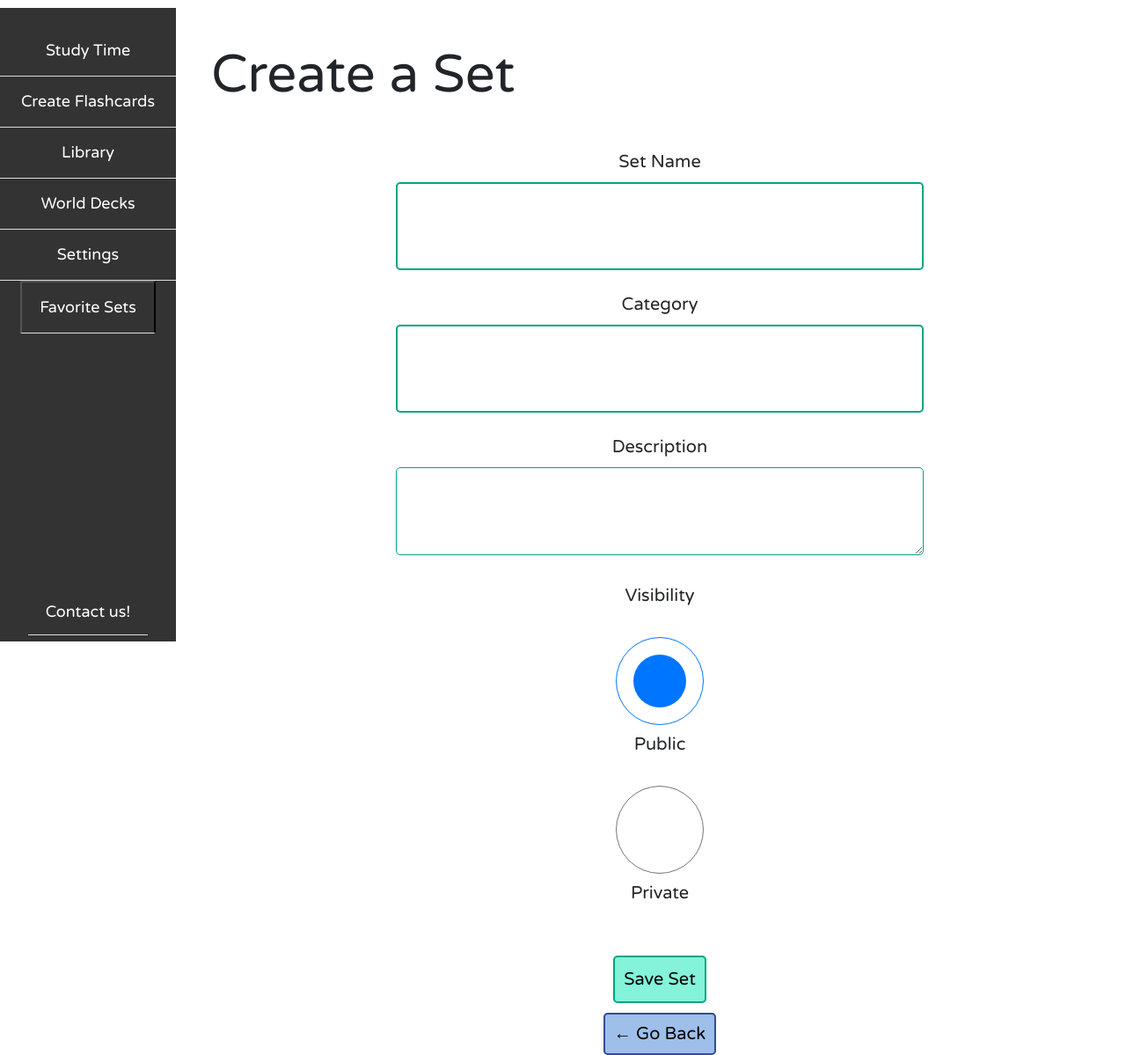
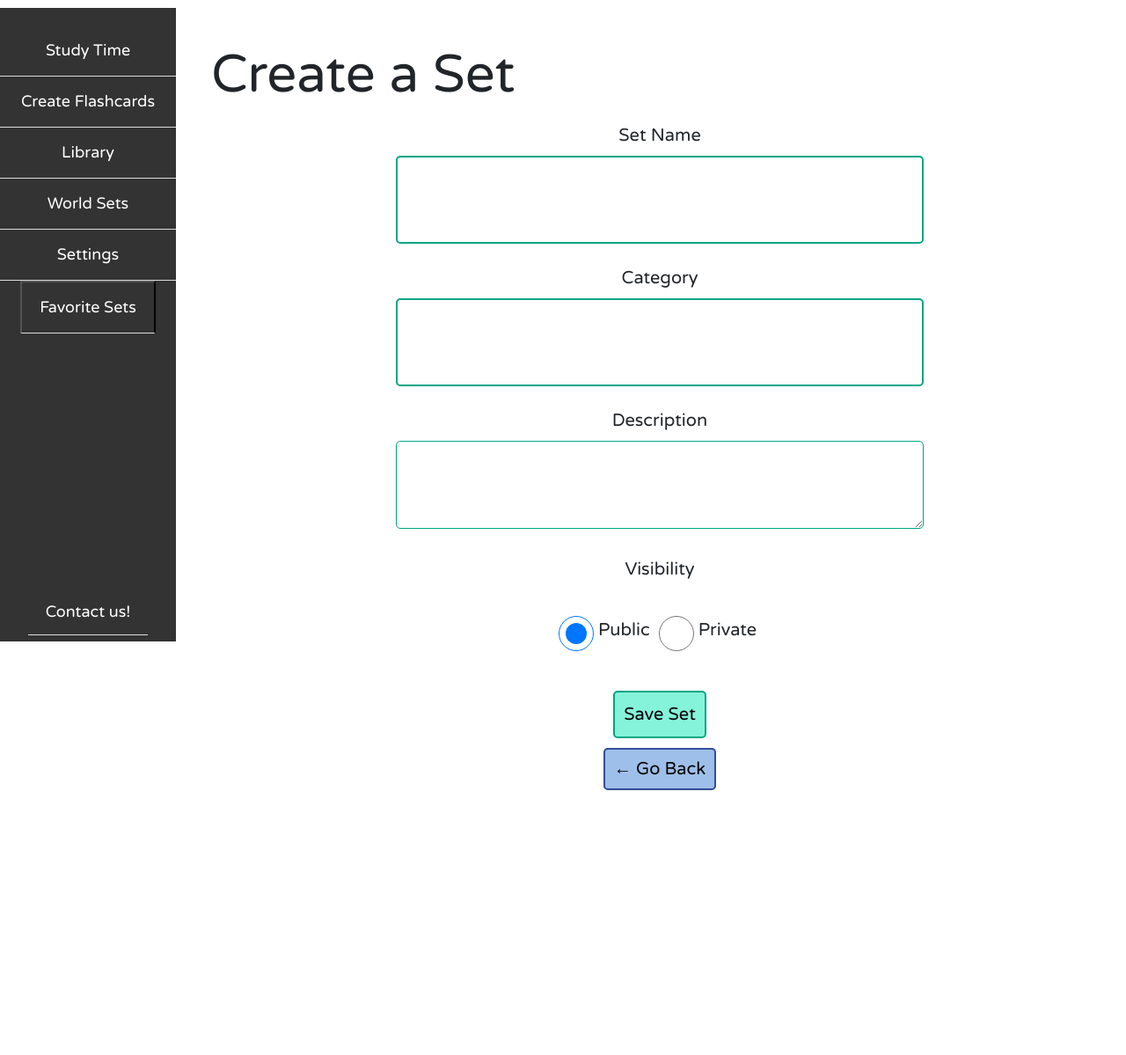
Before and after one commit to njgarner/CSC289-Flashcard-Generator, a Django app: page /create_set/ in a window 1280 px wide. Shown: the part 71-1270 px from the top of the page at 88% size. After the commit the page ends 969 px from the top, so only its background shows below. Run offline with Django 5.2, Linux system fonts and the light colour scheme; the visitor is signed in with stand-in values (Sample User, id 1); data that the repository does not hold is empty; some libraries are stand-ins or nearby versions.

Commit message:
World Sets Functional (locally)
Styling finished, edit visibility added to set details, public decks show up across public accounts

```diff
--- a/mysite/mysite/static/styles.css
+++ b/mysite/mysite/static/styles.css
@@ -350,9 +350,12 @@ body {
 }
 
 .form-content input, .form-content textarea { /* Styles the input and textarea objects */
+    font-size: 20px;
     border-radius: 5px;
-    border-color:#00A682;
+    border-color: #00A682;
     border-style: solid;
+    height: 100px;
+    width: 600px;
 }
 
 .form-content button { /* Styles the buttons for the form-content class */
@@ -647,6 +650,7 @@ hr {
     color: white;
 }
 
+
 /* form-content class style */
 .form-content { /* Centers elements to be in the middle of the page */
     margin-left: auto;
@@ -731,3 +735,7 @@ hr {
     background-color: #53af9a; /* Darker red on hover */
     color: rgb(255, 255, 255);
 }
+
+.form-content .shared-btn #public{
+    height: 100px !important;
+}
--- a/mysite/mysite/templates/base.html
+++ b/mysite/mysite/templates/base.html
@@ -42,7 +42,7 @@
         <a href="{% url 'home' %}">Study Time</a>
         <a href="{% url 'create_flashcard' %}">Create Flashcards</a>
         <a href="{% url 'library_view' %}">Library</a>
-        <a href="{% url 'world_decks' %}">World Decks</a>
+        <a href="{% url 'world_decks' %}">World Sets</a>
         <a href="{% url 'settings' %}">Settings</a>
 
 
--- a/mysite/mysite/templates/create_set.html
+++ b/mysite/mysite/templates/create_set.html
@@ -4,7 +4,7 @@
 
 {% block main %}
 <h2 class="page-title">Create a Set</h2>
-<div class="content">
+<div class="content" style="padding-top: 10px;">
     <div class="form-content">
         <!-- Display the form -->
         <form method="POST">
@@ -18,14 +18,16 @@
 
             <label for="description">Description</label>
             <textarea name="description" id="description"></textarea><br><br>
-
-            <!-- Public/Private selection -->
-            <label for="is_shared">Visibility</label><br>
-            <input type="radio" id="public" name="is_shared" value="on" checked>
-            <label for="public">Public</label><br>
-            <input type="radio" id="private" name="is_shared" value="off">
-            <label for="private">Private</label><br><br>
-
+            <div class="shared-btn">
+                <!-- Public/Private selection -->
+                <label for="is_shared">Visibility</label>
+                <div class="radio-group" style="display: flex; align-items: center; justify-content: center; gap: 5px; padding-bottom: 15px;">
+                    <input type="radio" id="public" style="height:40px; width:40px;" name="is_shared" value="on" checked>
+                    <label for="public">Public</label><br>
+                    <input type="radio" id="private" style="height:40px; width:40px;" name="is_shared" value="off">
+                    <label for="private">Private</label><br><br>
+                </div>
+            </div>
             <button class="button" type="submit">Save Set</button>
         </form>
         <a href="{% url 'library_view' %}" id="back-button">&#8592; Go Back</a>
--- a/mysite/mysite/templates/world_decks.html
+++ b/mysite/mysite/templates/world_sets.html
@@ -4,7 +4,7 @@
 
 {% block main %}
 {% load static %}
-<h2 class="page-title">World Decks</h2>
+<h2 class="page-title">World Sets</h2>
 
 <!-- Tutorial Button -->
 <button class="tutorial-btn" data-set-id="world-tutorial">?</button>
--- a/mysite/mysite/views.py
+++ b/mysite/mysite/views.py
@@ -263,11 +263,24 @@ def create_flashcard(request):
         'favorite_sets': favorite_sets  # Pass favorite sets to the template
     })
 
-@login_required  # View flashcard deck details
+@login_required  # View flashcard deck details and update visibility
 def view_flashcard_set(request, set_id):
     flashcard_set = get_object_or_404(FlashcardSet, set_id=set_id)
     flashcards = Flashcard.objects.filter(flashcard_set=flashcard_set)
-    return render(request, 'flashcard_set_detail.html', {'flashcard_set': flashcard_set, 'flashcards': flashcards})
+
+    if request.method == 'POST':
+        # Handle the visibility update (shared / not shared)
+        is_shared = request.POST.get('is_shared') == 'on'
+        flashcard_set.is_shared = is_shared
+        flashcard_set.save()
+
+        # After saving, redirect back to the same page to reflect the changes
+        return redirect('view_flashcard_set', set_id=set_id)
+
+    return render(request, 'flashcard_set_detail.html', {
+        'flashcard_set': flashcard_set,
+        'flashcards': flashcards
+    })
 
 @login_required  # Delete a flashcard
 def delete_flashcard(request, card_id):
```
Also changed, not shown: mysite/mysite/templates/flashcard_set_detail.html (+25 -9 lines).
